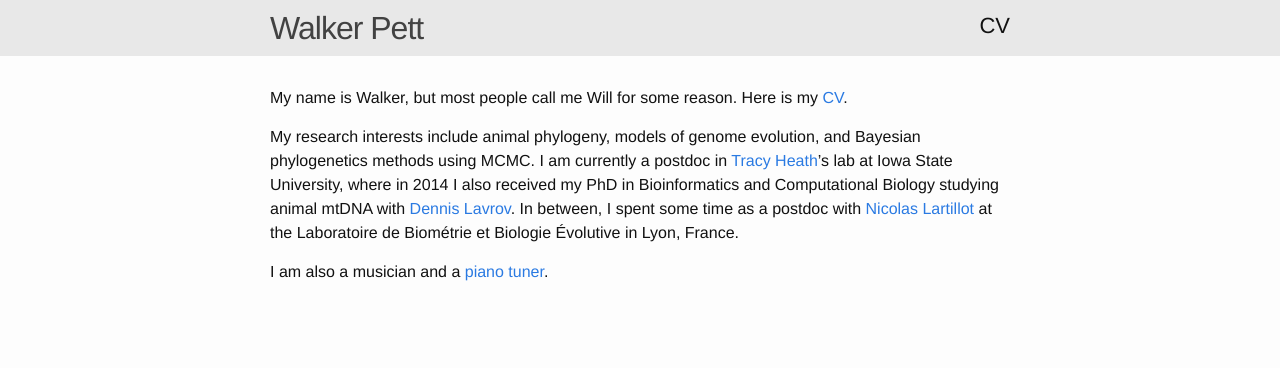
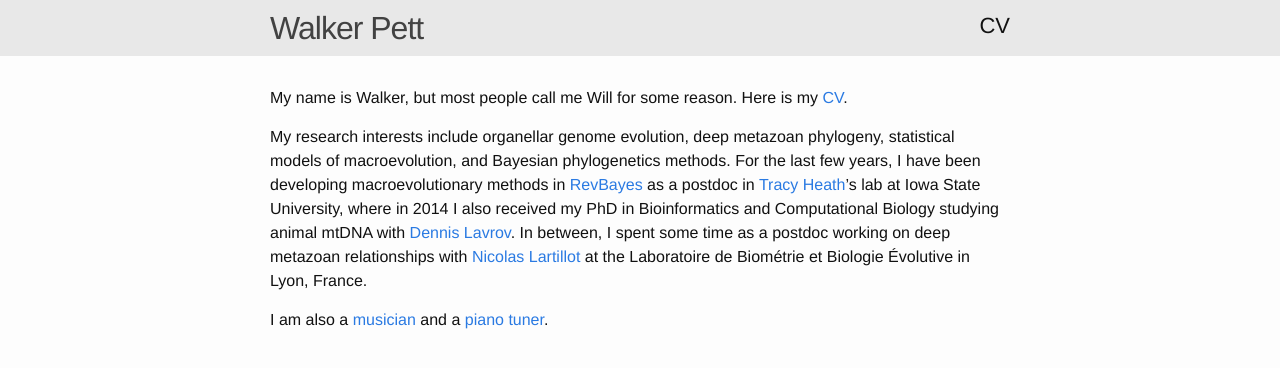
Before and after one commit to willpett/willpett.github.io, a Jekyll site: the page built from index.md, in a window 1280 px wide. Shown: the top 368 px of the page. Built offline with Jekyll 4.4.1, drawn with Linux system fonts in a browser that asks for light colours.

Commit message:
updating a few things

```diff
--- a/index.md
+++ b/index.md
@@ -6,13 +6,12 @@ title: Walker Pett
 My name is Walker, but most people call me Will for some reason.
 Here is my [CV](assets/cv.pdf).
 
-My research interests include animal phylogeny,
-models of genome evolution, and Bayesian phylogenetics methods using MCMC.
-I am currently a postdoc in [Tracy Heath](http://phyloworks.org/)'s lab at Iowa State University, where in 2014 I
+My research interests include organellar genome evolution, deep metazoan phylogeny, statistical models of macroevolution, and Bayesian phylogenetics methods.
+For the last few years, I have been developing macroevolutionary methods in [RevBayes](revbayes.com) as a postdoc in [Tracy Heath](http://phyloworks.org/)'s lab at Iowa State University, where in 2014 I
 also received my PhD in Bioinformatics and Computational Biology studying animal mtDNA
 with [Dennis Lavrov](https://sites.google.com/site/dennislavrov).
-In between, I spent some time as a postdoc with
+In between, I spent some time as a postdoc working on deep metazoan relationships with
 [Nicolas Lartillot](http://megasun.bch.umontreal.ca/People/lartillot/www/index.htm) at
 the Laboratoire de Biom&eacute;trie et Biologie &Eacute;volutive in Lyon, France.
 
-I am also a musician and a [piano tuner](http://www.walkertuner.com).
+I am also a [musician](https://www.instagram.com/bittercanyon/) and a [piano tuner](http://www.walkertuner.com).
```
